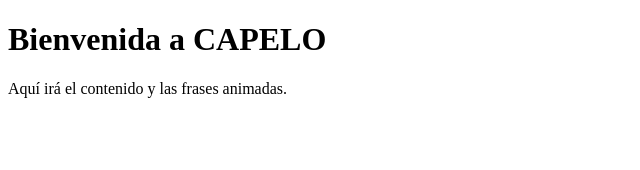
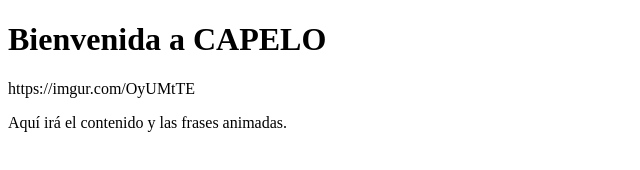
Before and after one commit to capeloeditorial/capelowebsite, a plain HTML site: page index.html in a window 1280 px wide. Shown: the whole page, without its empty margins (0-640 px from the left). Drawn offline with Linux system fonts and the light colour scheme.

Commit message:
Update index.html

```diff
--- a/index.html
+++ b/index.html
@@ -15,6 +15,7 @@
 </head>
 <body>
     <h1>Bienvenida a CAPELO</h1>
+    https://imgur.com/OyUMtTE
     <p>Aquí irá el contenido y las frases animadas.</p>
 </body>
 </html>
```
